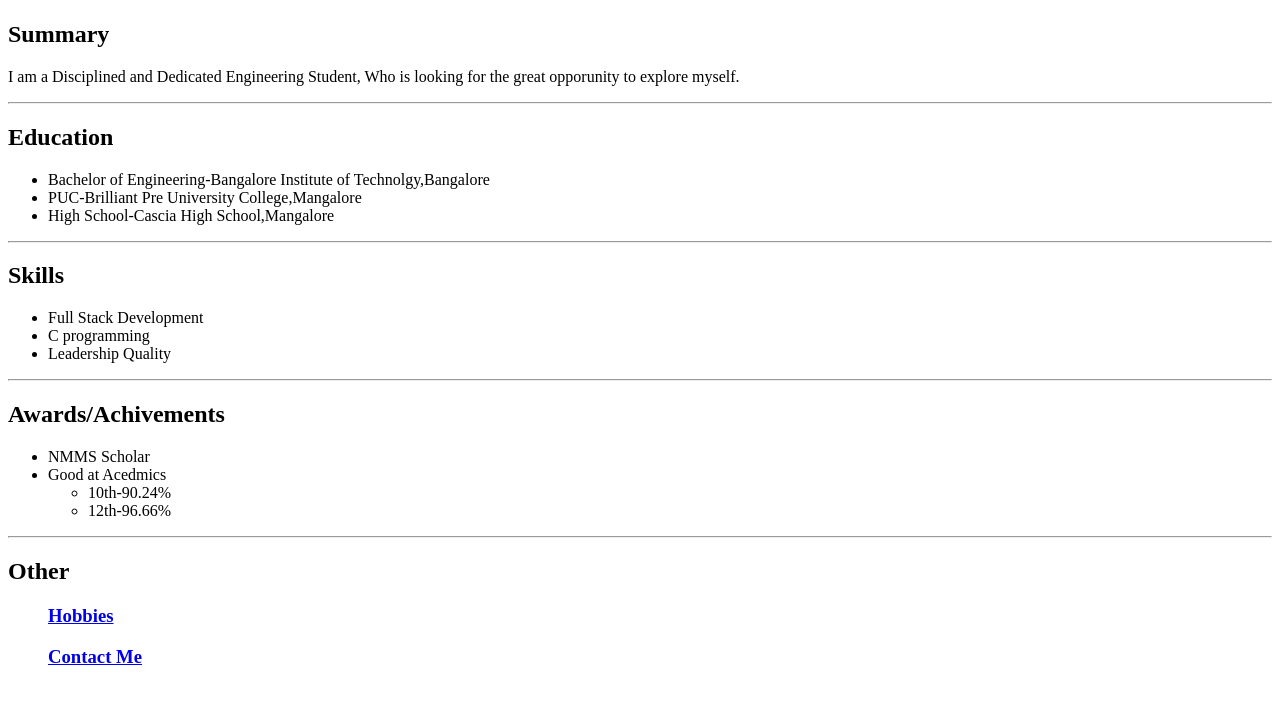
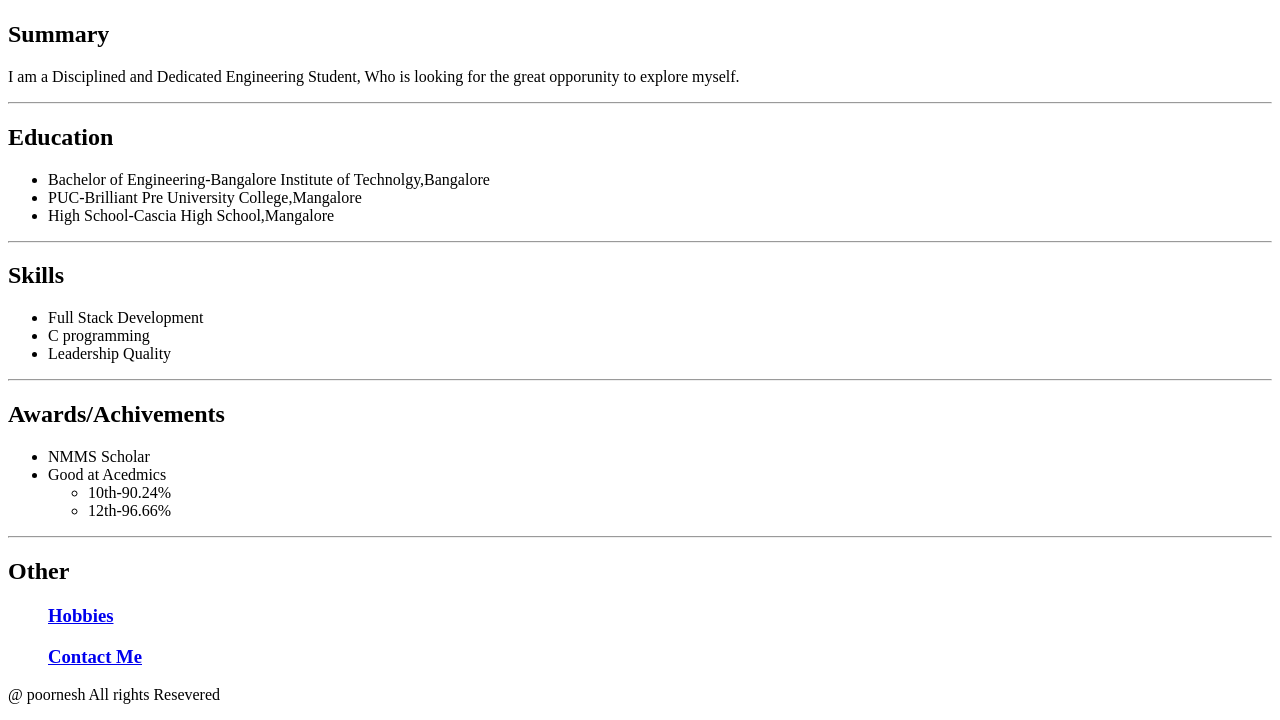
Before and after one commit to poornesh-39/Resume, a plain HTML site: page index.html in a window 1280 px wide. Shown: the part 283-1003 px from the top of the page. Before the commit the page ends 969 px from the top, so only its background shows below. Drawn offline with Linux system fonts and the light colour scheme.

Commit message:
Update index.html

```diff
--- a/index.html
+++ b/index.html
@@ -40,5 +40,8 @@
         <a href="./Hobbies.html"><h3>Hobbies</h3></a>
         <a href="./Contact Me.html"><h3>Contact Me</h3></a>
     </ul>
+    <footer>
+        <p>@ poornesh All rights Resevered</p>
+    </footer>
 </body>
 </html>
```
